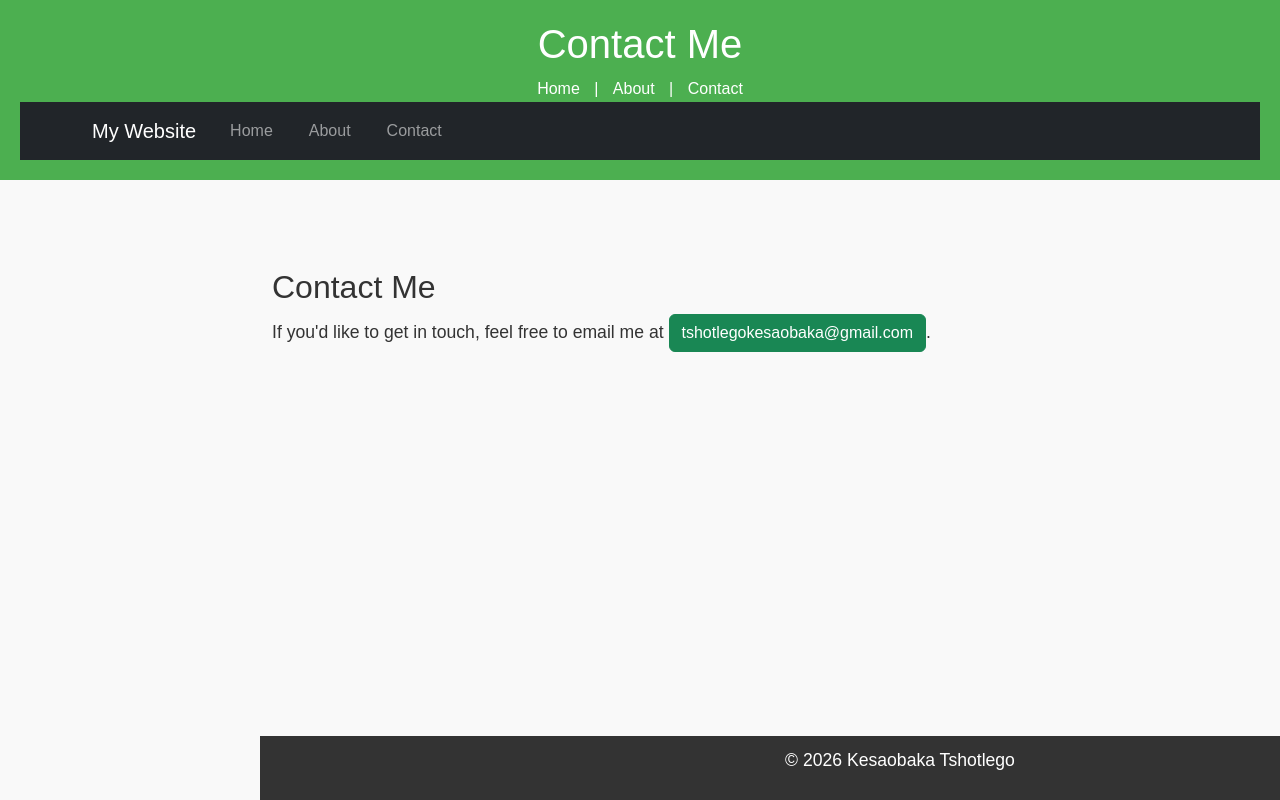
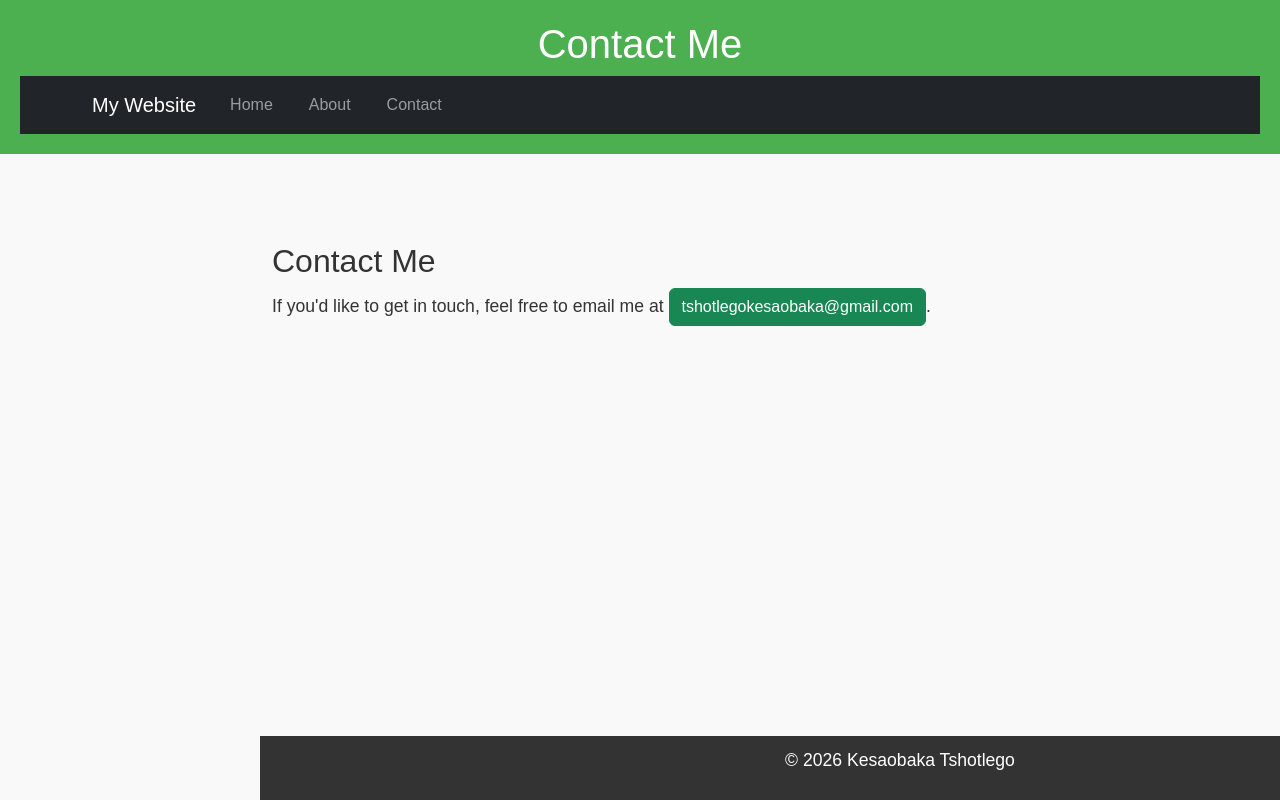
Before and after one commit to tshotlegokesaobaka-sys/Git-hub-pages-, a plain HTML site: page contact.html in a window 1280 px wide. Drawn offline with nearby package versions, Linux system fonts and the light colour scheme.

Commit message:
Update contact.html

```diff
--- a/contact.html
+++ b/contact.html
@@ -13,10 +13,6 @@
     <header>
         <h1>Contact Me</h1>
         <nav>
-            <a href="index.html">Home</a> |
-            <a href="about.html">About</a> |
-            <a href="contact.html">Contact</a>
-        </nav>
          <nav class="navbar navbar-expand-lg navbar-dark bg-dark">
 
         <div class="container">
```
